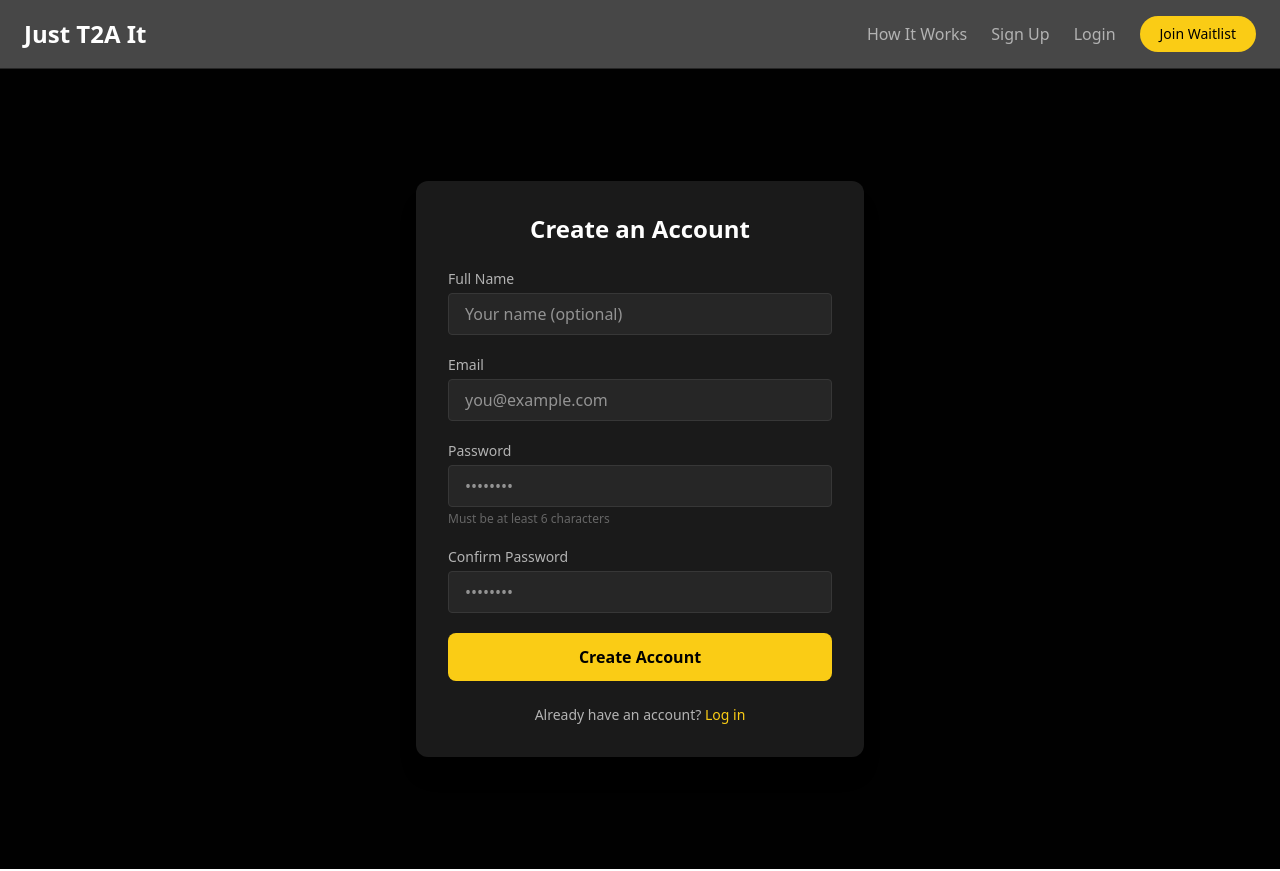
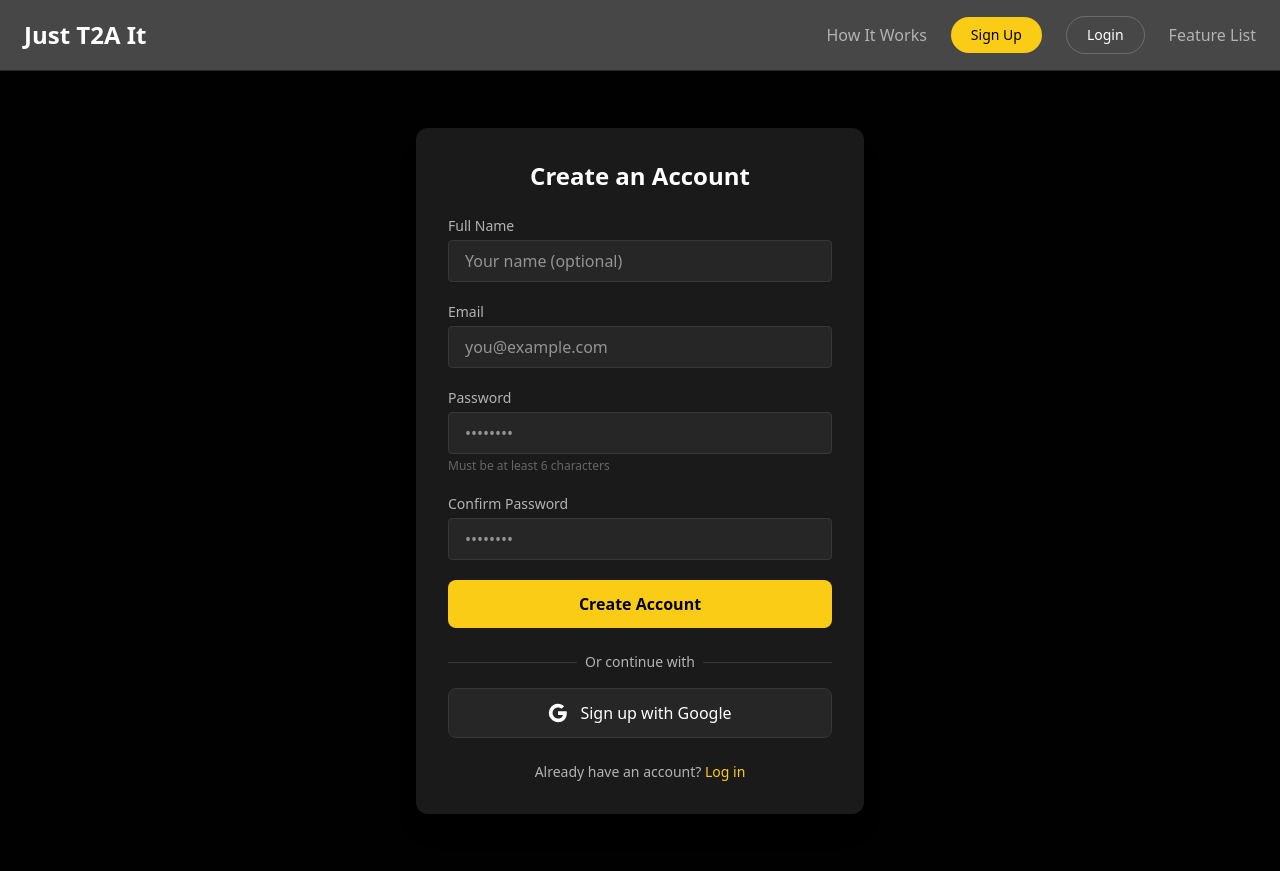
Before and after one commit to ce20480/trans-ai-journaller, a Next.js app in the folder apps/web/: page /register in a window 1280 px wide. Built offline with nearby package versions, Linux system fonts and the light colour scheme; no server answers.

Commit message:
Allowing google oauth sign in and landing page changes to be more tempting for signing up rather than waiting list

```diff
--- a/apps/web/src/app/api/auth/callback/route.ts
+++ b/apps/web/src/app/api/auth/callback/route.ts
@@ -1,64 +1,39 @@
+import { NextResponse } from "next/server";
 import { createClient } from "@/utils/supabase/server";
-import { NextRequest, NextResponse } from "next/server";
 
-export async function GET(request: NextRequest) {
-  try {
-    const requestUrl = new URL(request.url);
-    const code = requestUrl.searchParams.get("code");
-    // Note: Server-side requests cannot access URL fragments
+export async function GET(request: Request) {
+  const url = new URL(request.url);
+  const { searchParams } = url;
+  const code = searchParams.get("code");
+  // Default to dashboard, but allow for a custom redirect
+  const next = searchParams.get("next") ?? "/dashboard";
 
+  console.log(
+    `Auth callback received with code: ${code ? "present" : "missing"}`
+  );
+  console.log(`Redirect destination: ${next}`);
+
+  if (code) {
     const supabase = await createClient();
-    let error = null;
+    const { error } = await supabase.auth.exchangeCodeForSession(code);
 
-    // Handle standard code flow
-    if (code) {
-      // Exchange code for session
-      const result = await supabase.auth.exchangeCodeForSession(code);
-      error = result.error;
-    }
-    // For fragment URLs, client-side JS will need to handle this
-    // Server cannot access URL fragments (they're not sent to the server)
+    if (!error) {
+      // Get the origin from the request URL
+      const origin = url.origin;
+      console.log(
+        `Authentication successful, redirecting to: ${origin}${next}`
+      );
 
-    if (error) {
-      console.error("Auth callback error:", error);
-      return NextResponse.redirect(
-        new URL(
-          `/login?error=${encodeURIComponent(error.message)}`,
-          request.url
-        )
-      );
+      // Simple redirect - will work in both development and production
+      return NextResponse.redirect(`${origin}${next}`);
     }
 
-    // Get user to determine redirect location
-    const {
-      data: { user },
-    } = await supabase.auth.getUser();
+    console.error("Error exchanging code for session:", error);
+  }
 
-    if (!user) {
-      return NextResponse.redirect(new URL("/login", request.url));
-    }
-
-    // Check if user is admin and redirect accordingly
-    if (user.user_metadata?.role === "admin") {
-      return NextResponse.redirect(new URL("/admin", request.url));
-    }
-
-    // Get subscription status
-    const { data: profile } = await supabase
-      .from("profiles")
-      .select("subscription_status")
-      .eq("id", user.id)
-      .single();
-
-    // Redirect based on subscription status
-    if (profile?.subscription_status === "active") {
-      return NextResponse.redirect(new URL("/dashboard", request.url));
-    } else {
-      // Free users allowed 50 notes
-      return NextResponse.redirect(new URL("/dashboard", request.url));
-    }
-  } catch (error) {
-    console.error("Auth callback error:", error);
-    return NextResponse.redirect(new URL("/login", request.url));
-  }
+  // Redirect to login page with error
+  console.error("Authentication failed, redirecting to login page");
+  return NextResponse.redirect(
+    new URL("/login?error=Authentication%20failed", request.url)
+  );
 }
--- a/apps/web/src/app/page.tsx
+++ b/apps/web/src/app/page.tsx
@@ -1,11 +1,15 @@
 import Link from "next/link";
 import Image from "next/image";
-import WaitlistSection from "@/components/WaitlistSection";
+import FeatureListSection from "@/components/FeatureListSection";
 import VideoSection from "@/components/VideoSection";
+import GoogleOneTap from "@/components/GoogleOneTap";
 
 export default function Home() {
   return (
     <div className="min-h-screen flex flex-col bg-[#010101] text-white">
+      {/* Google One Tap integration */}
+      <GoogleOneTap redirect="/dashboard" />
+
       {/* Hero Section */}
       <section className="py-20 flex-grow">
         <div className="container mx-auto px-6">
@@ -48,7 +52,7 @@
               </p>
               <div className="flex flex-col sm:flex-row gap-4 items-start">
                 <Link
-                  href="#join-waitlist"
+                  href="/register"
                   className="bg-[#facc15] hover:bg-[#fde047] text-black px-8 py-3 rounded-lg text-lg font-semibold inline-flex items-center transition-all shadow-lg hover:shadow-[#facc15]/30 hover:translate-y-[-2px]"
                 >
                   <svg
@@ -64,9 +68,15 @@
                       d="M13 10V3L4 14h7v7l9-11h-7z"
                     />
                   </svg>
-                  Join Waitlist
+                  Sign Up Now
                 </Link>
-                <div className="text-[#b3b3b3] text-sm mt-2">
+                <Link
+                  href="/login"
+                  className="border border-white/20 hover:bg-white/10 text-white px-8 py-3 rounded-lg text-lg font-semibold inline-flex items-center transition-all"
+                >
+                  Login
+                </Link>
+                <div className="text-[#b3b3b3] text-sm mt-2 sm:mt-4">
                   <span className="text-[#facc15]">5+</span> ideas captured by
                   our users today
                 </div>
@@ -195,9 +205,9 @@
         </div>
       </section>
 
-      {/* Waitlist Section */}
-      <div id="join-waitlist">
-        <WaitlistSection />
+      {/* Feature List Section */}
+      <div id="feature-list">
+        <FeatureListSection />
       </div>
 
       {/* Final CTA Section */}
@@ -215,7 +225,7 @@
               </p>
               <div className="pt-4">
                 <Link
-                  href="#join-waitlist"
+                  href="/register"
                   className="bg-[#facc15] hover:bg-[#fde047] text-black px-8 py-3 rounded-lg text-lg font-semibold inline-flex items-center transition-all shadow-lg hover:shadow-[#facc15]/30 hover:translate-y-[-2px]"
                 >
                   <svg
@@ -231,7 +241,7 @@
                       d="M13 10V3L4 14h7v7l9-11h-7z"
                     />
                   </svg>
-                  Join Waitlist
+                  Sign Up Now
                 </Link>
               </div>
             </div>
--- a/apps/web/src/app/register/page.tsx
+++ b/apps/web/src/app/register/page.tsx
@@ -1,6 +1,7 @@
 // app/register/page.tsx
 import Link from "next/link";
 import RegisterForm from "@/components/RegisterForm";
+import { createClient } from "@/utils/supabase/client";
 
 export const metadata = {
   title: "Create an Account – T2A",
@@ -15,6 +16,50 @@
           Create an Account
         </h1>
         <RegisterForm />
+        {/* Divider and Google sign-up button */}
+        <div className="mt-6">
+          <div className="flex items-center">
+            <div className="flex-grow h-px bg-[#373737]" />
+            <span className="px-2 text-[#b3b3b3] text-sm">
+              Or continue with
+            </span>
+            <div className="flex-grow h-px bg-[#373737]" />
+          </div>
+          <button
+            onClick={async () => {
+              try {
+                const supabase = createClient();
+                const redirectTo = `${window.location.origin}/api/auth/callback?next=${encodeURIComponent(
+                  "/dashboard"
+                )}`;
+                const { data, error } = await supabase.auth.signInWithOAuth({
+                  provider: "google",
+                  options: {
+                    redirectTo,
+                    queryParams: { access_type: "offline", prompt: "consent" },
+                  },
+                });
+                if (error) {
+                  console.error("Google sign-up error:", error);
+                } else if (data.url) {
+                  window.location.href = data.url;
+                }
+              } catch (err) {
+                console.error("Google sign-up error:", err);
+              }
+            }}
+            className="mt-4 w-full flex items-center justify-center px-4 py-3 gap-3 border border-[#373737] rounded-lg bg-[#262626] hover:bg-[#333333] transition-colors text-white"
+          >
+            <svg className="w-5 h-5" viewBox="0 0 24 24" fill="currentColor">
+              <path d="M22.56 12.25c0-.78-.07-1.53-.2-2.25H12v4.26h5.92c-.26 1.37-1.04 2.53-2.21 3.31v2.77h3.57c2.08-1.92 3.28-4.74 3.28-8.09z" />
+              <path d="M12 23c2.97 0 5.46-.98 7.28-2.66l-3.57-2.77c-.98.66-2.23 1.06-3.71 1.06-2.86 0-5.29-1.93-6.16-4.53H2.18v2.84C3.99 20.53 7.7 23 12 23z" />
+              <path d="M5.84 14.09c-.22-.66-.35-1.36-.35-2.09s.13-1.43.35-2.09V7.07H2.18C1.43 8.55 1 10.22 1 12s.43 3.45 1.18 4.93l2.85-2.22.81-.62z" />
+              <path d="M12 5.38c1.62 0 3.06.56 4.21 1.64l3.15-3.15C17.45 2.09 14.97 1 12 1 7.7 1 3.99 3.47 2.18 7.07l3.66 2.84c.87-2.6 3.3-4.53 6.16-4.53z" />
+              <path fill="none" d="M1 1h22v22H1z" />
+            </svg>
+            Sign up with Google
+          </button>
+        </div>
         <p className="mt-6 text-center text-[#b3b3b3] text-sm">
           Already have an account?{" "}
           <Link
--- a/apps/web/src/components/Navigation.tsx
+++ b/apps/web/src/components/Navigation.tsx
@@ -87,21 +87,21 @@
             <>
               <Link
                 href="/register"
-                className="text-[#b3b3b3] hover:text-[#facc15] transition-colors"
+                className="bg-[#facc15] hover:bg-[#fde047] text-black px-5 py-2 rounded-full text-sm font-medium transition-colors"
               >
                 Sign Up
               </Link>
               <Link
                 href="/login"
-                className="text-[#b3b3b3] hover:text-[#facc15] transition-colors"
+                className="text-white border border-white/20 hover:bg-white/10 px-5 py-2 rounded-full text-sm font-medium transition-colors"
               >
                 Login
               </Link>
               <Link
-                href="#join-waitlist"
-                className="bg-[#facc15] hover:bg-[#fde047] text-black px-5 py-2 rounded-full text-sm font-medium transition-colors"
+                href="#feature-list"
+                className="text-[#b3b3b3] hover:text-[#facc15] transition-colors"
               >
-                Join Waitlist
+                Feature List
               </Link>
             </>
           )}
@@ -206,13 +206,27 @@
                 >
                   Login
                 </Link>
+                <Link
+                  href="#feature-list"
+                  className="block py-2 text-[#b3b3b3] hover:text-[#facc15] transition-colors"
+                  onClick={() => setIsMobileMenuOpen(false)}
+                >
+                  Feature List
+                </Link>
                 <div className="pt-2">
                   <Link
-                    href="#join-waitlist"
-                    className="block w-full text-center bg-[#facc15] hover:bg-[#fde047] text-black px-5 py-2 rounded-full text-sm font-medium transition-colors"
+                    href="/register"
+                    className="block w-full text-center bg-[#facc15] hover:bg-[#fde047] text-black px-5 py-2 rounded-full text-sm font-medium transition-colors mb-2"
                     onClick={() => setIsMobileMenuOpen(false)}
                   >
-                    Join Waitlist
+                    Sign Up
+                  </Link>
+                  <Link
+                    href="/login"
+                    className="block w-full text-center border border-white/20 hover:bg-white/10 text-white px-5 py-2 rounded-full text-sm font-medium transition-colors"
+                    onClick={() => setIsMobileMenuOpen(false)}
+                  >
+                    Login
                   </Link>
                 </div>
               </>
--- a/apps/web/src/components/WaitlistForm.tsx
+++ b/apps/web/src/components/WaitlistForm.tsx
@@ -62,7 +62,7 @@
         body: JSON.stringify({
           email: email.trim().toLowerCase(),
           name: name || undefined,
-          source: "landing_page",
+          source: "feature_list",
         }),
       });
 
@@ -71,15 +71,14 @@
       if (!response.ok) throw new Error(data.error || "Something went wrong");
 
       setIsSuccess(true);
-      setMessage(data.message || "Thanks for joining our waitlist!");
+      setMessage(data.message || "Thanks for subscribing to feature updates!");
       setEmail("");
       setName("");
       setValidationErrors({});
     } catch (error) {
       setIsError(true);
       setMessage(
-        (error as Error).message ||
-          "Failed to join the waitlist. Please try again."
+        (error as Error).message || "Failed to subscribe. Please try again."
       );
     } finally {
       setIsSubmitting(false);
@@ -92,7 +91,7 @@
         <div className="bg-[#262626] p-6 rounded-lg shadow-md text-center">
           <div className="text-[#facc15] mb-2 text-xl">✓</div>
           <h3 className="text-white text-lg font-semibold mb-2">
-            You&apos;re on the list!
+            You&apos;re subscribed!
           </h3>
           <p className="text-[#b3b3b3]">{message}</p>
         </div>
@@ -136,10 +135,10 @@
             {isSubmitting ? (
               <>
                 <span className="mr-2 animate-spin">↻</span>
-                Joining...
+                Subscribing...
               </>
             ) : (
-              "Join Waitlist"
+              "Subscribe to Updates"
             )}
           </button>
 
```
Also changed, not shown: apps/web/src/app/api/auth/google/route.ts (deleted, +0 -33 lines), apps/web/src/app/auth/callback/page.tsx (deleted, +0 -8 lines), apps/web/src/app/login/page.tsx (+25 -6 lines), apps/web/src/components/WaitlistSection.tsx (deleted, +0 -26 lines), 1 other file (tests, documents, lock files or other folders).
